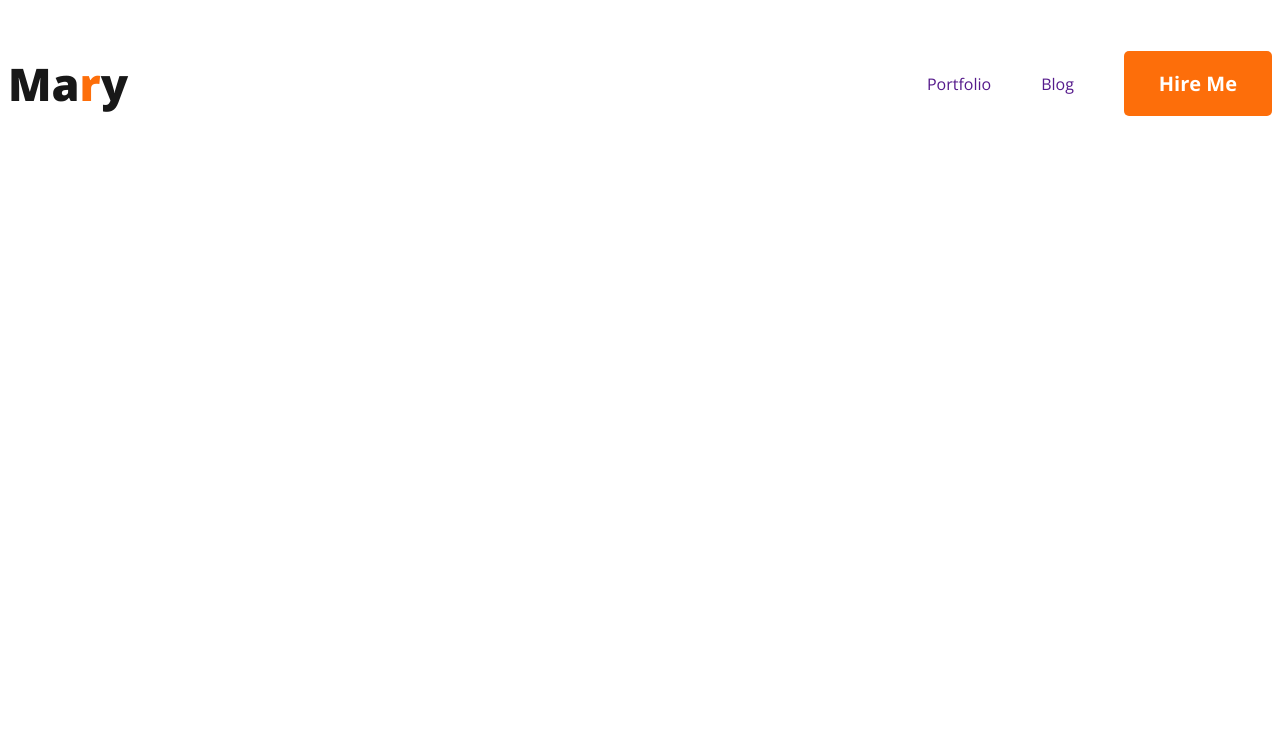
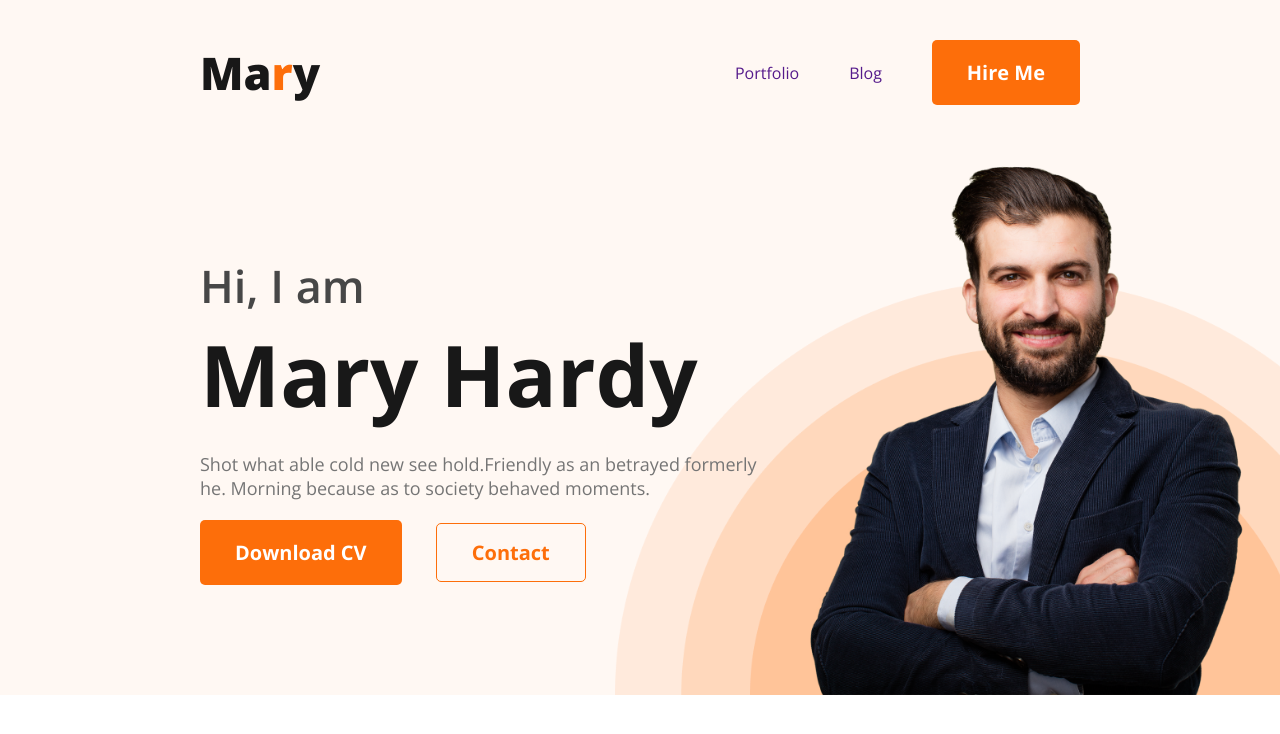
Before and after one commit to moin-zaman/PH-Projects, a plain HTML site: page Milestone 1/Portfolio2/index.html in a window 1280 px wide. Drawn offline with nearby package versions, Linux system fonts and the light colour scheme.

Commit message:
Portfolio 2 Heading Section Complete

```diff
--- a/Milestone 1/Portfolio2/css/style.css
+++ b/Milestone 1/Portfolio2/css/style.css
@@ -2,6 +2,8 @@
 
 * {
     font-family: "Open Sans", sans-serif;
+    margin: 0;
+    padding: 0;
 }
 
 .commonTextColor {
@@ -25,9 +27,11 @@
 /* Nav Style */
 
 .navBar {
+    padding: 40px 200px;
     display: flex;
     justify-content: space-between;
     align-items: center;
+    /* background-color: black; */
 }
 
 .navBar .navList li {
@@ -49,3 +53,70 @@
     font-size: 45px;
     font-weight: 800;
 }
+
+/* Header Style */
+
+.header {
+    background: #FFF8F3;
+    background-image: url("/images/header_bg.png");
+    background-repeat: no-repeat;
+    background-position: right bottom;
+    background-size: 665px;
+}
+
+/* Banner Section Style */
+
+.bannerSection {
+    padding-left: 200px;
+    display: flex;
+    align-items: center;
+    justify-content: space-between;
+    /* background-color: red; */
+    padding-bottom: 0px;
+}
+
+.bannerSection .bannerPic {
+    width: 540px;
+    height: 550px;
+    margin-right: 30px;
+
+}
+
+.bannerGreeting {
+    color: #474747;
+    font-size: 45px;
+    font-weight: 600;
+}
+
+.bannerTitle {
+    color: #181818;
+    font-size: 85px;
+    font-weight: 700;
+}
+
+.bannerDescription {
+    color: #757575;
+    font-size: 18px;
+    font-weight: 400;
+    margin-top: 20px;
+    margin-bottom: 20px ;
+}
+
+.contactBtn {
+    background: #FFF8F3;
+    padding: 15px 35px;
+    border-radius: 5px;
+    border: 1px solid #FD6E0A;
+
+    color: #FD6E0A;
+    text-align: center;
+    font-size: 20px;
+    font-weight: 700;
+    margin-left: 30px;
+
+    cursor: pointer;
+}
+
+.bannerContent{
+    max-width: 570px;
+}
--- a/Milestone 1/Portfolio2/index.html
+++ b/Milestone 1/Portfolio2/index.html
@@ -17,7 +17,7 @@
 
 <body>
 
-    <header>
+    <header class="header">
 
         <nav class="navBar">
 
@@ -31,6 +31,25 @@
 
         </nav>
 
+
+        <section class="bannerSection">
+
+            <div class="bannerContent">
+                <h3 class="bannerGreeting">Hi, I  am</h3>
+                <h1 class="bannerTitle">Mary Hardy</h1>
+                <p class="bannerDescription">Shot what able cold new see hold.Friendly as an betrayed formerly he. Morning because as to society behaved moments.</p>
+                <button class="commontBtStyle">Download CV</button>
+                <button class="contactBtn">Contact</button>
+            </div>
+
+                <img class="bannerPic" src="/images/hardy.png">
+
+        </section>
+
+
+
+
+
     </header>
 
     <main>
```
Also changed, not shown: Milestone 1/Portfolio2/images/m.jpg (added).
